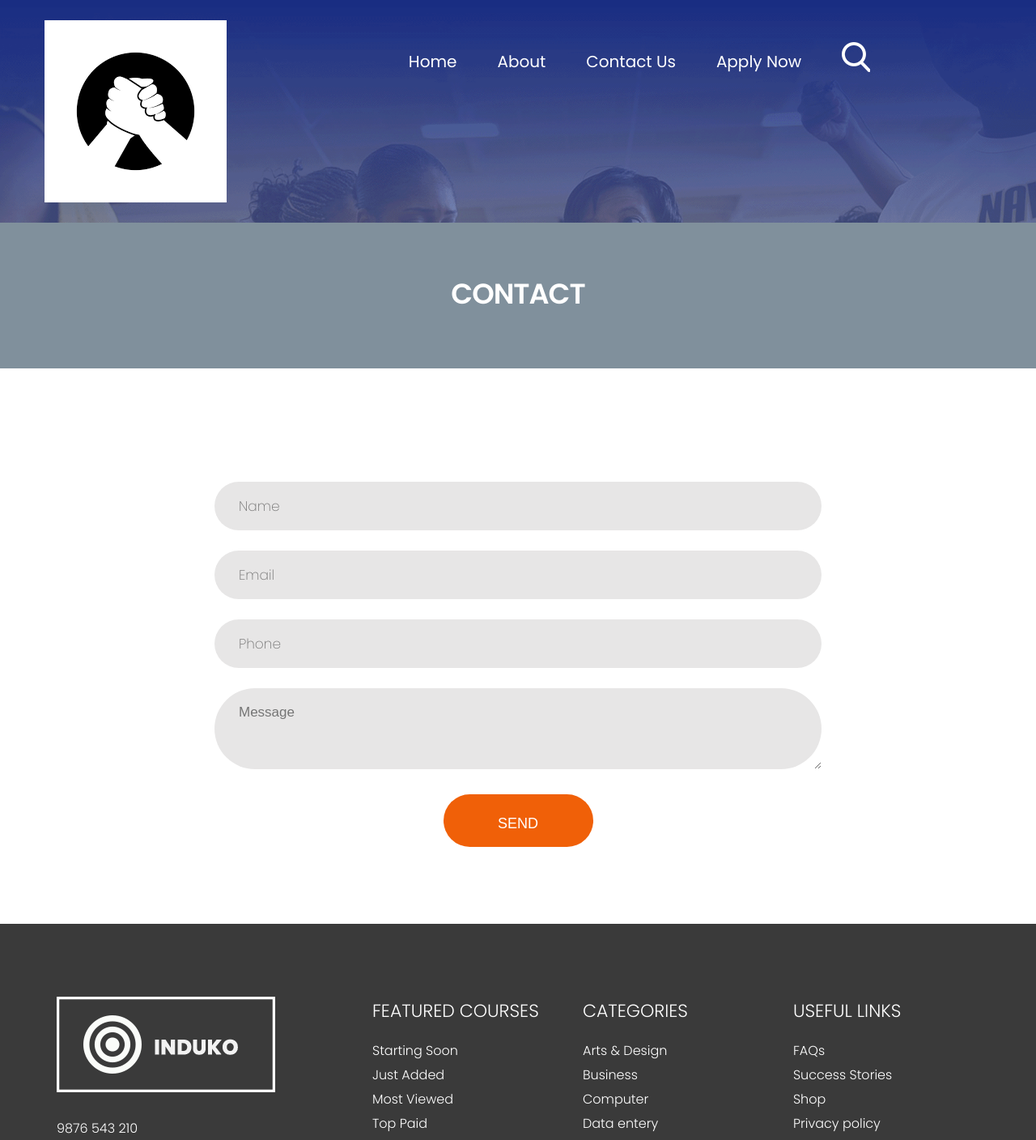
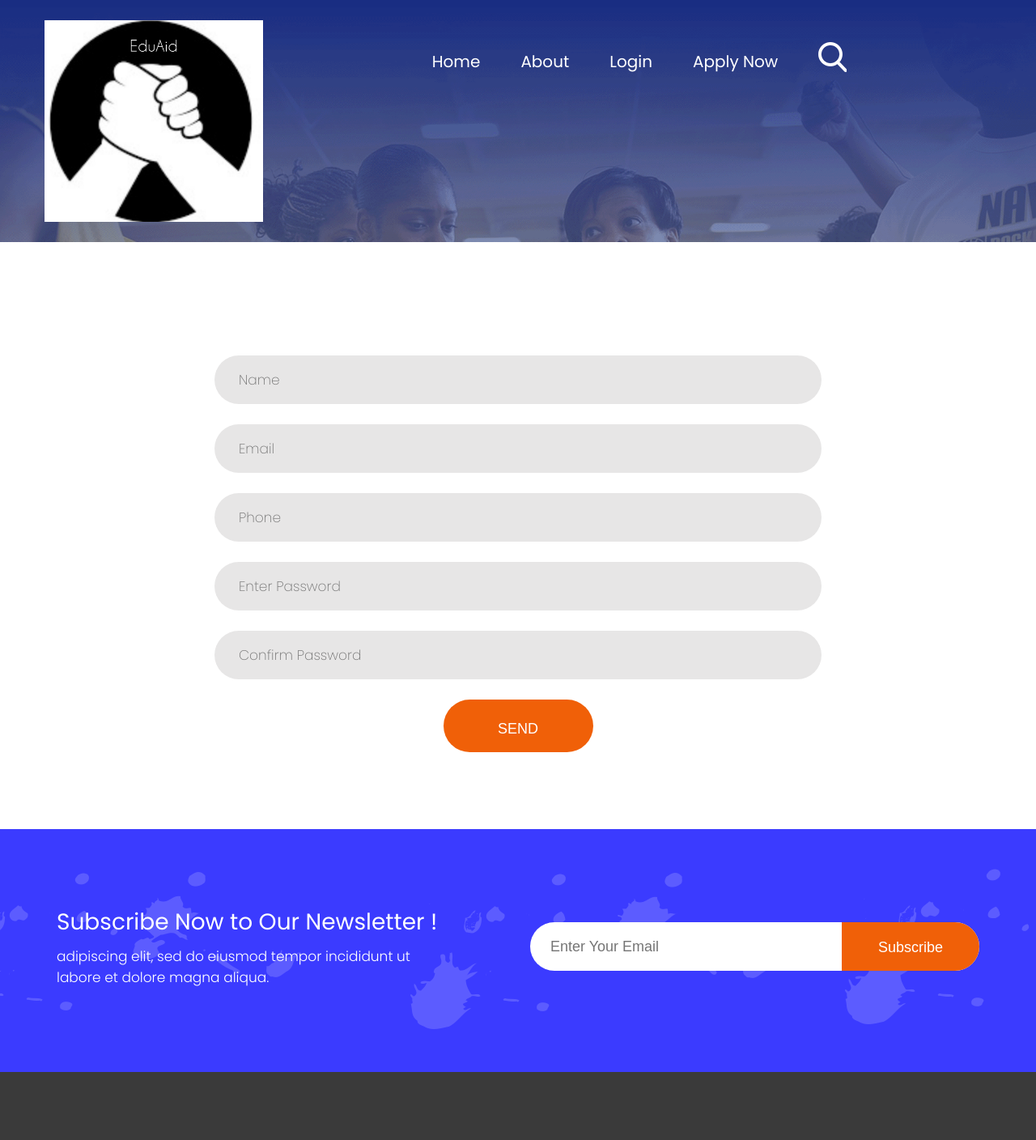
Before and after one commit to teressaborra/myapp, a plain HTML site: page contact.html in a window 1280 px wide. Shown: the top 1408 px of the page at 81% size. Drawn offline with Linux system fonts and the light colour scheme.

Commit message:
at 12:50

```diff
--- a/contact.html
+++ b/contact.html
@@ -6,7 +6,7 @@
    <!-- Mobile Metas -->
    <meta name="viewport" content="width=device-width, initial-scale=1, shrink-to-fit=no">
    <!-- Site Metas -->
-   <title>Induko</title>
+   <title>EduAid</title>
    <meta name="keywords" content="">
    <meta name="description" content="">
    <meta name="author" content="">
@@ -30,6 +30,7 @@
    <script src="https://oss.maxcdn.com/libs/html5shiv/3.7.0/html5shiv.js"></script>
    <script src="https://oss.maxcdn.com/libs/respond.js/1.4.2/respond.min.js"></script>
    <![endif]-->
+
    </head>
    <body id="inner_page">
       <!-- header -->
@@ -41,7 +42,7 @@
                <div class="col-lg-3">
                   <div class="full">
                      <div class="logo">
-                         <a href="index.html"><img src="images/logo.png" alt="#" /></a>
+                        <a href="index.html"><img src="images/logo1.jpg" alt="#" /></a>
                      </div>
                   </div>
                </div>
@@ -68,7 +69,7 @@
                                     <a class="nav-link color-grey-hover" href="time.html">Time</a>
                                  </li>-->
                                  <li class="nav-item">
-                                     <a class="nav-link color-grey-hover" href="contact.html">Contact Us</a>
+                                    <a class="nav-link color-grey-hover" href="contact.html">Login</a>
                                  </li>
                                  <li class="nav-item">
                                     <a class="nav-link color-grey-hover" href="apply.html">Apply Now</a>
@@ -92,7 +93,7 @@
       <!-- end header -->
 
       <!-- section -->
-      <section class="main_full inner_page">
+   <!--  <section class="main_full inner_page">
         <div class="container-fluid">
           <div class="row">
              <div class="full">
@@ -100,7 +101,7 @@
              </div>
           </div>
         </div>
-      </section>
+      </section> -->
       <!-- end section -->
 
     <!-- section -->
@@ -124,8 +125,12 @@
                                         <input type="text" name="phone" placeholder="Phone">
                                      </div>
                                      <div class="field">
-                                        <textarea placeholder="Message"></textarea>
+                                        <input type="password" id="password" placeholder="Enter Password" required>
                                      </div>
+                                     <div class="field">
+                                        <input type="password" id="confirmPassword" placeholder="Confirm Password" required>
+                                       </div>
+
                                      <div class="field center">
                                        <button>Send</button>
                                   </div></fieldset>
@@ -141,7 +146,26 @@
       <!-- end section -->
 
       <!-- section -->
-
+      <section class="section blue_pattern_bg" style="background-color: #3b3bff;">
+         <div class="container">
+            <div class="row">
+               <div class="col-md-6">
+                  <div class="full">
+                     <h4>Subscribe Now to Our Newsletter !</h4>
+                     <p>adipiscing elit, sed do eiusmod tempor incididunt ut<br>labore et dolore magna aliqua.</p>
+                  </div>
+               </div>
+               <div class="col-md-6">
+                 <div class="form_subribe">
+                    <form>
+                       <input type="email" name="email" placeholder="Enter Your Email" />
+                       <button>Subscribe</button>
+                    </form>
+                 </div>
+               </div>
+            </div>
+         </div>
+      </section>
       <!-- end section -->
 
       <!-- footer -->
```
Also changed, not shown: index.html (+6 -4 lines), images/logo1.jpg (added). Lines whose indentation alone changed are shown as unchanged.
